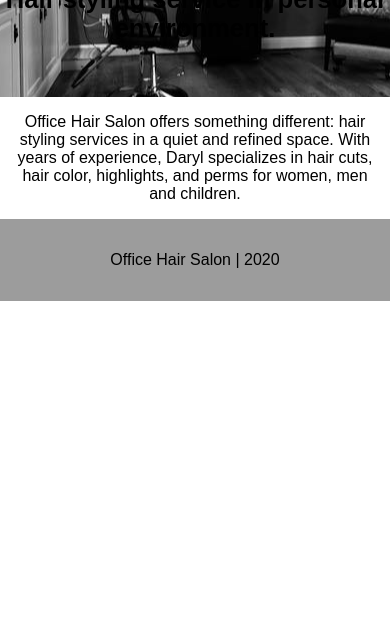
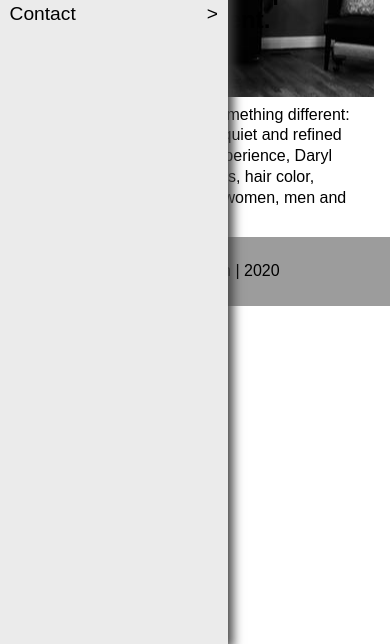
Before and after one commit to ackerm44/office-hair-salon, a plain HTML site: page index.html in a window 390 px wide. Shown: the part 235-879 px from the top of the page. Before the commit the page ends 844 px from the top, so only its background shows below. Drawn offline with nearby package versions, Linux system fonts and the light colour scheme.

Commit message:
theme and content changes

```diff
--- a/css/custom.css
+++ b/css/custom.css
@@ -1,7 +1,7 @@
 :root {
     --accent-color-1: #7A2640;
     --accent-color-2: #267A60;
-    --accent-color-3: #36267A;
+    --accent-color-3: #300044;
     --light-gray: #ebebeb;
     --medium-gray: #9c9c9c;
     --dark-gray: #444444;
@@ -39,3 +39,12 @@
 .top-bar p, .top-bar a {
     color: #fff;
 }
+
+.cta-button {
+    display: inline-block;
+    text-decoration: none;
+    background: var(--accent-color-3);
+    color: white;
+    padding: 1em;
+    box-shadow: 0 0 5px grey;
+}
--- a/css/reset.css
+++ b/css/reset.css
@@ -8,3 +8,7 @@ h1, h2, h3, h4, h5, h6 {
     margin: 0;
     padding: 0;
 }
+p {
+    margin: 0;
+    padding: 0;
+}
--- a/css/theme.css
+++ b/css/theme.css
@@ -1,6 +1,10 @@
 body {
+    font-family: sans-serif;
+}
+main {
     max-width: 1200px;
-    font-family: sans-serif;
+    margin-left: 1em;
+    margin-right: 1em;
 }
 nav {
     background: var(--light-gray);
@@ -11,20 +15,25 @@ nav {
     width: 100%;
     top: 0;
 }
-nav a {
+nav p {
     /* color: var(--accent-color-2); */
     text-decoration: none;
     padding: 0.25em 0.5em;
     font-size: 1.2em;
+    margin: 0.5em 0;
 }
-nav a span {
+nav p span {
     float: right;
 }
-h1 {
+/* h1 {
     font-size: 2.4em;
 }
 h2 {
     font-size: 1.6em;
+} */
+p {
+    line-height: 1.3;
+    padding: 0.5em;
 }
 footer {
     background: var(--medium-gray);
@@ -49,13 +58,21 @@ iframe {
     width: 90%;
     border: 1px solid #000;
 }
+.my-1 {
+    margin-top: 0.5em;
+    margin-bottom: 0.5em;
+}
 .my-2 {
     margin-top: 1em;
     margin-bottom: 1em;
 }
+.my-4 {
+    margin-top: 4em;
+    margin-bottom: 4em;
+}
 .mx-2 {
-    margin-top: 1em;
-    margin-bottom: 1em;
+    margin-left: 1em;
+    margin-right: 1em;
 }
 
 .px-2 {
@@ -85,6 +102,7 @@ iframe {
 }
 .row {
     display: flex;
+    flex-wrap: wrap;
 }
 .flex-column {
     flex-direction: column;
@@ -125,7 +143,31 @@ iframe {
     flex: 75%;
 }
 
-@media (min-width: 768px) {
+@media (min-width: 30em) {
+    .col-sm-6 {
+        max-width: 50%;
+        flex: 50%;
+    }
+    .order-sm-2 {
+        order: 2;
+    }
+}
+
+@media (min-width: 46.8em) {
+    h1 {
+        font-size: 2.4em;
+    }
+    h2 {
+        font-size: 1.6em;
+    }
+    .col-md-2 {
+        max-width: 16.666666666%;
+        flex: 16.666666666%;
+    }
+    .col-md-3 {
+        max-width: 25%;
+        flex: 25%;
+    }
     .col-md-6 {
         max-width: 50%;
         flex: 50%;
--- a/index.html
+++ b/index.html
@@ -41,7 +41,7 @@
                     <div></div>
                     <div></div>
                 </div>
-                <nav class=" hide col-md-9 row flex-column">
+                <nav class="col-md-9 row flex-column show">
                     <span class="x-close">X</span>
                     <hr class="divider">
                     <p data-link="#services">Services<span>></span></p>
@@ -50,7 +50,7 @@
                 </nav>
             </div>
             <div class="col-5 col-md-3">
-                <img class="w-100" src="img/office-hair-salon-logo.png" alt="Office Hair Salon Logo" />
+                <a href="index.html"><img class="w-100" src="img/office-hair-salon-logo.png" alt="Office Hair Salon Logo" /></a>
             </div>
         </div>
 
--- a/js/theme.js
+++ b/js/theme.js
@@ -1,7 +1,5 @@
 $(function() {
-    let year = new Date().getFullYear();
-    $('footer .year').html(year);
-
+    setYear();
     routing.init();
 });
 
@@ -17,7 +15,7 @@ const routing = {
             $.get(page, function(data) {
                 $('main').replaceWith(data);
             });
-            //also update the url
+            window.location = window.location.pathname + hash;
             mobileMenu.toggleMenu();
         }
     },
@@ -30,3 +28,8 @@ const routing = {
 
     }
 }
+
+const setYear = () => {
+    let year = new Date().getFullYear();
+    $('footer .year').html(year);
+}
```
Also changed, not shown: pages/contact.html (+9 -1 lines), pages/salon-and-stylist.html (+11 -10 lines), pages/services.html (+6 -4 lines), img/daryl.jpeg (added), img/office-books-1200w.jpeg (added), img/office-books-420w.jpeg (added).
